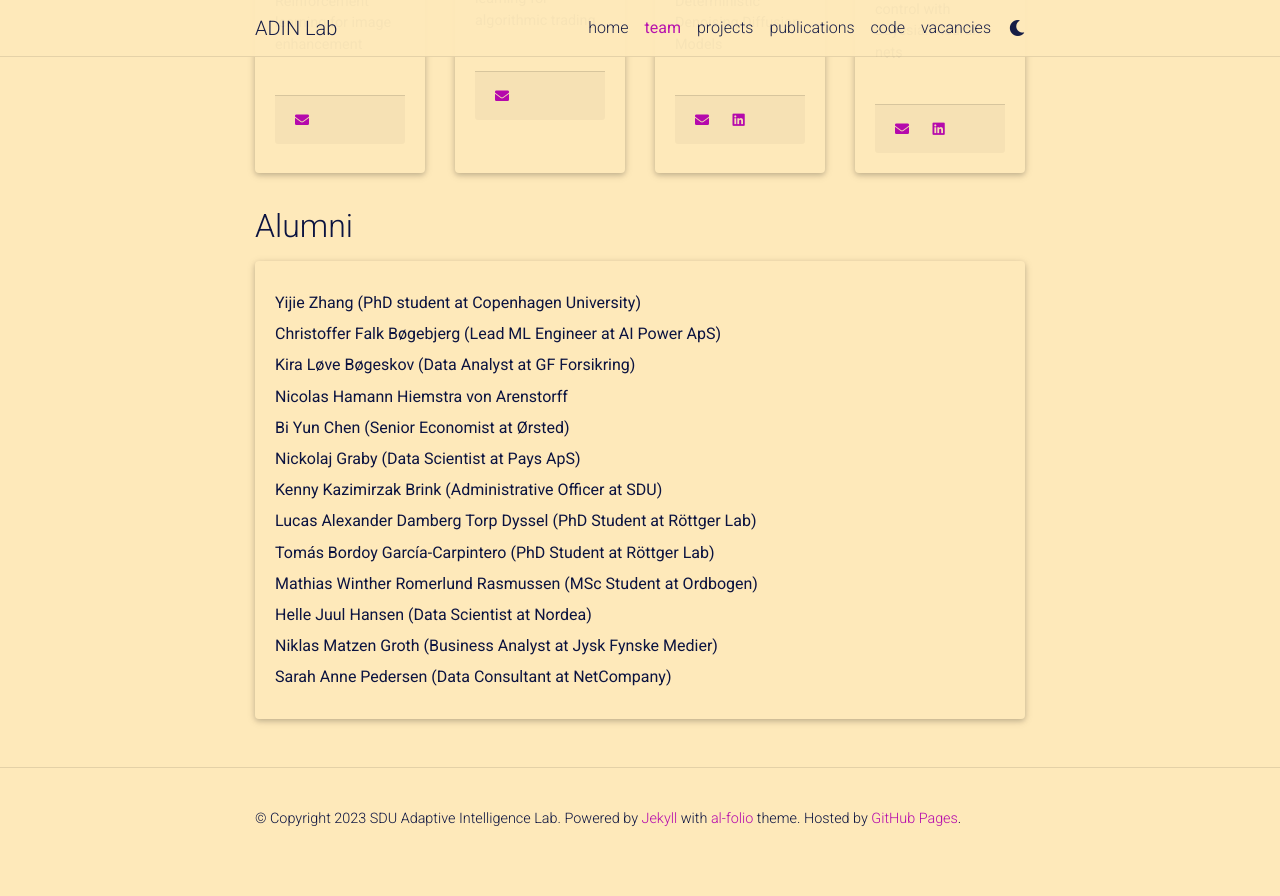
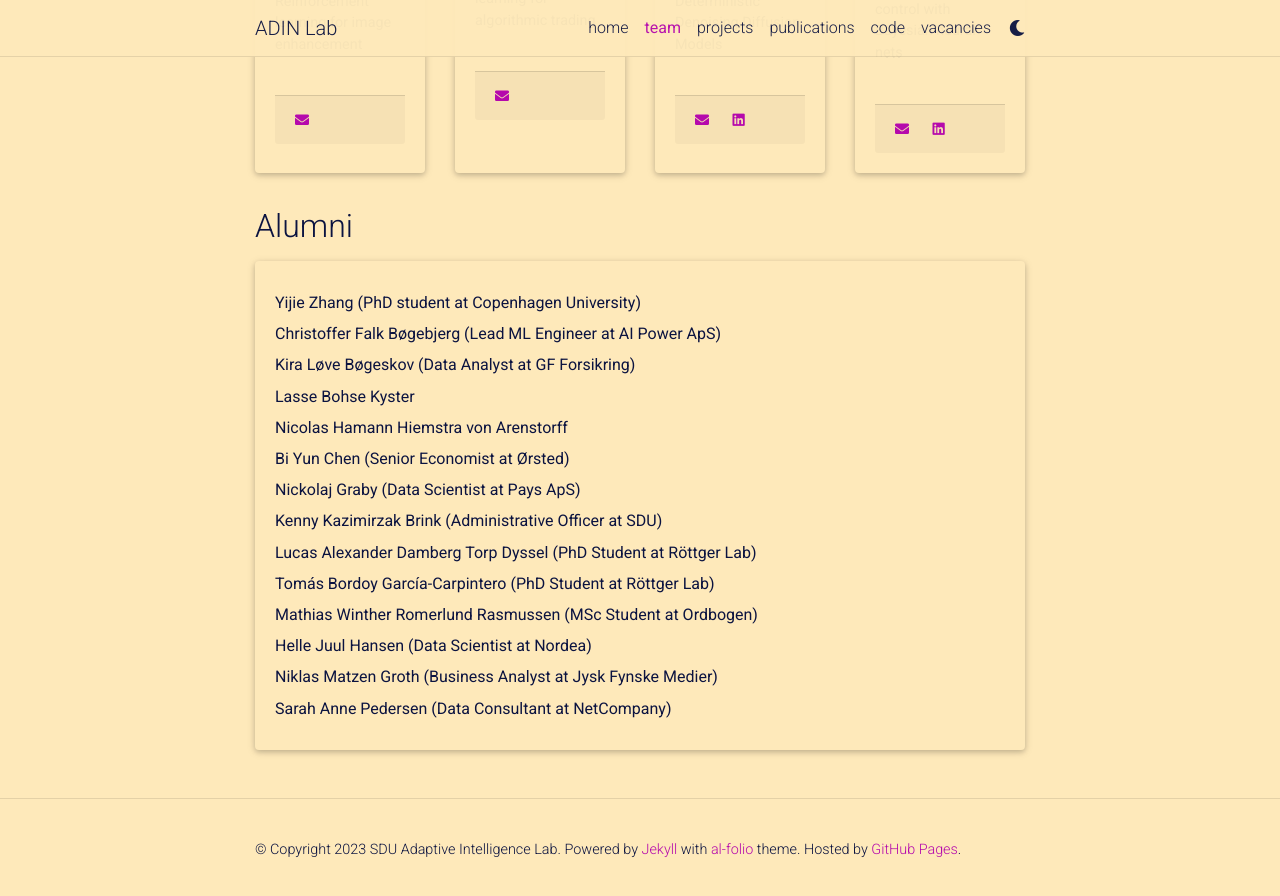
Before and after one commit to adinlab/adinlab.github.io, a Jekyll site: the page built from _pages/1_team.md, in a window 1280 px wide and 900 px high, scrolled down 3117 px. Shown: the top 896 px of the window. Built offline with Jekyll 4.4.1, drawn with Linux system fonts in a browser that asks for light colours; comment, search, counter and statistics services are not loaded; a style sheet for code colours, icons or effects is not loaded; before the commit the page ends 3986 px from its top, so only the background shows below that.

Commit message:
Update team.yml

```diff
--- a/_data/team.yml
+++ b/_data/team.yml
@@ -126,6 +126,7 @@ alumnis:
   - name: Yijie Zhang (PhD student at Copenhagen University)
   - name: Christoffer Falk Bøgebjerg (Lead ML Engineer at AI Power ApS)
   - name: Kira Løve Bøgeskov (Data Analyst at GF Forsikring)
+  - name: Lasse Bohse Kyster
   - name: Nicolas Hamann Hiemstra von Arenstorff
   - name: Bi Yun Chen (Senior Economist at Ørsted)
   - name: Nickolaj Graby (Data Scientist at Pays ApS)
```
